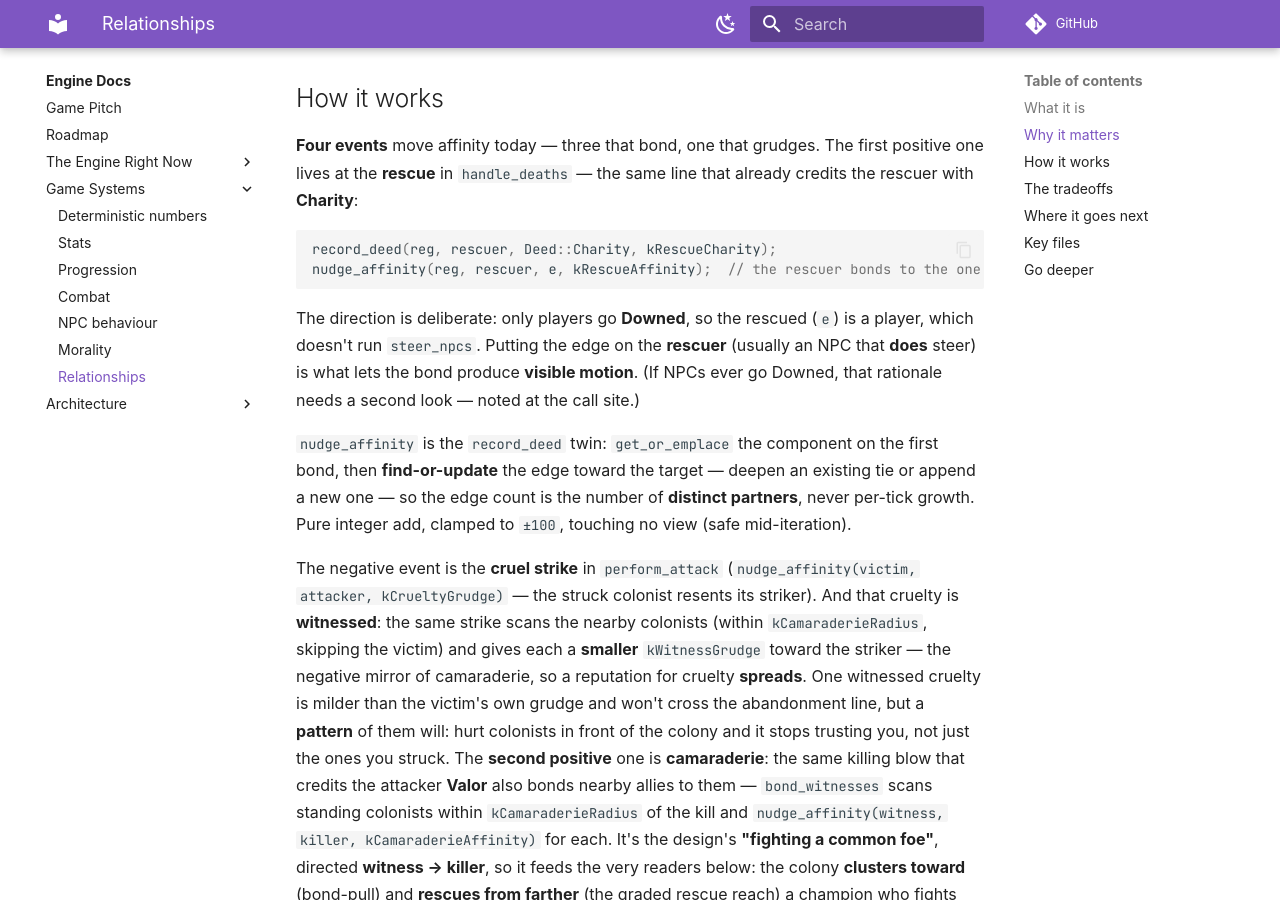
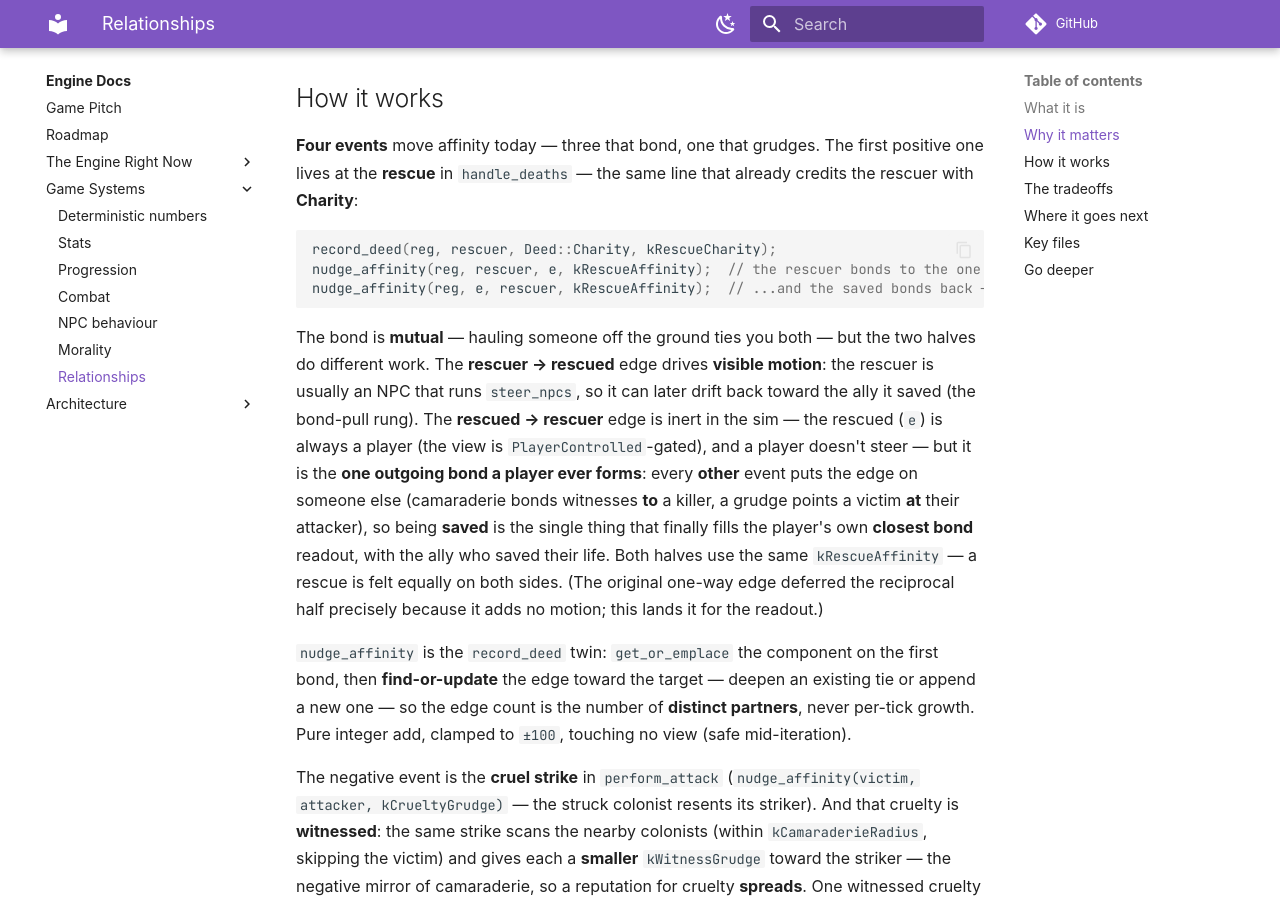
Before and after one commit to IsItJeff/game-engine, an MkDocs documentation site: the page built from docs/engine/relationships.md, in a window 1280 px wide and 900 px high, scrolled down 1235 px. Built offline with MkDocs 1.6.1 and Material for MkDocs 9.7.7, drawn with Linux system fonts in a browser that asks for light colours; some web fonts are replaced; comment, search, counter and statistics services are not loaded; some of the changed text lies outside the part shown.

Commit message:
Make the rescue bond mutual: the rescued bonds back to its rescuer (#126)
Every affinity event put the edge on someone other than the player —
camaraderie bonds witnesses TO a killer, a grudge points a victim AT their
attacker, and the rescue edge went rescuer -> rescued. Since only players
go Downed, the player can never be a rescuer, so the player formed NO
outgoing bonds at all and its "closest bond" HUD readout was always empty.

handle_deaths' rescue block now fires a reciprocal nudge_affinity(e,
rescuer, kRescueAffinity) right after the existing rescuer -> rescued one,
so the bond is mutual: being saved finally gives the player its one
outgoing tie, the ally who saved its life.

The rescued `e` is always a player (the view is PlayerControlled-gated) and
players aren't steered by the Npc-gated steer_npcs, so the new edge adds
ZERO motion ripple -- HUD/data only. Emplacing Relationships on `e`
mid-iteration is view-safe (same as the existing Downed emplace); the
Loyalty deed reads its affinity BEFORE both nudges, so that logic is
byte-identical. This lands the reciprocal half the original one-way edge
deferred (it deferred it precisely because it adds no motion).

Suite 2170/221 -> 2173/221; no other test moved (the change is contained to
the one rescue-bond test, now asserting both edges).

Co-authored-by: Claude Opus 4.8 (1M context) <noreply@anthropic.com>

````diff
--- a/docs/engine/relationships.md
+++ b/docs/engine/relationships.md
@@ -15,9 +15,9 @@ affinity-moving events:
   subject: how *this* character regards others.
 - **`nudge_affinity(from, toward, delta)`** — the single write-point every affinity-moving
   event funnels through (the [`record_deed`](morality.md#how-it-works) twin). Four fire it today:
-  a **rescue** forms a bond with the saved *and* (if witnessed) earns the rescuer **admiration** from
-  onlookers, a **cruel strike** forms a grudge, and **felling a foe near allies** forges *camaraderie*
-  (nearby colonists warm to the hero).
+  a **rescue** forms a **mutual** bond between rescuer and saved *and* (if witnessed) earns the
+  rescuer **admiration** from onlookers, a **cruel strike** forms a grudge, and **felling a foe near
+  allies** forges *camaraderie* (nearby colonists warm to the hero).
 
 ## Why it matters
 
@@ -48,13 +48,21 @@ at the **rescue** in `handle_deaths` — the same line that already credits the
 
 ```cpp
 record_deed(reg, rescuer, Deed::Charity, kRescueCharity);
-nudge_affinity(reg, rescuer, e, kRescueAffinity);  // the rescuer bonds to the one it saved
+nudge_affinity(reg, rescuer, e, kRescueAffinity);  // the rescuer bonds to the one it saved...
+nudge_affinity(reg, e, rescuer, kRescueAffinity);  // ...and the saved bonds back — MUTUAL
 ```
 
-The direction is deliberate: only players go **Downed**, so the rescued (`e`) is a player,
-which doesn't run `steer_npcs`. Putting the edge on the **rescuer** (usually an NPC that
-*does* steer) is what lets the bond produce **visible motion**. (If NPCs ever go Downed,
-that rationale needs a second look — noted at the call site.)
+The bond is **mutual** — hauling someone off the ground ties you both — but the two halves do
+different work. The **rescuer → rescued** edge drives **visible motion**: the rescuer is usually an
+NPC that runs `steer_npcs`, so it can later drift back toward the ally it saved (the bond-pull rung).
+The **rescued → rescuer** edge is inert in the sim — the rescued (`e`) is always a player (the view
+is `PlayerControlled`-gated), and a player doesn't steer — but it is the *one outgoing bond a player
+ever forms*: every **other** event puts the edge on someone else (camaraderie bonds witnesses **to**
+a killer, a grudge points a victim **at** their attacker), so being **saved** is the single thing
+that finally fills the player's own **closest bond** readout, with the ally who saved their life.
+Both halves use the same `kRescueAffinity` — a rescue is felt equally on both sides. (The original
+one-way edge deferred the reciprocal half precisely because it adds no motion; this lands it for the
+readout.)
 
 `nudge_affinity` is the `record_deed` twin: `get_or_emplace` the component on the first
 bond, then **find-or-update** the edge toward the target — deepen an existing tie or append
````
Also changed, not shown: 2 other files.
